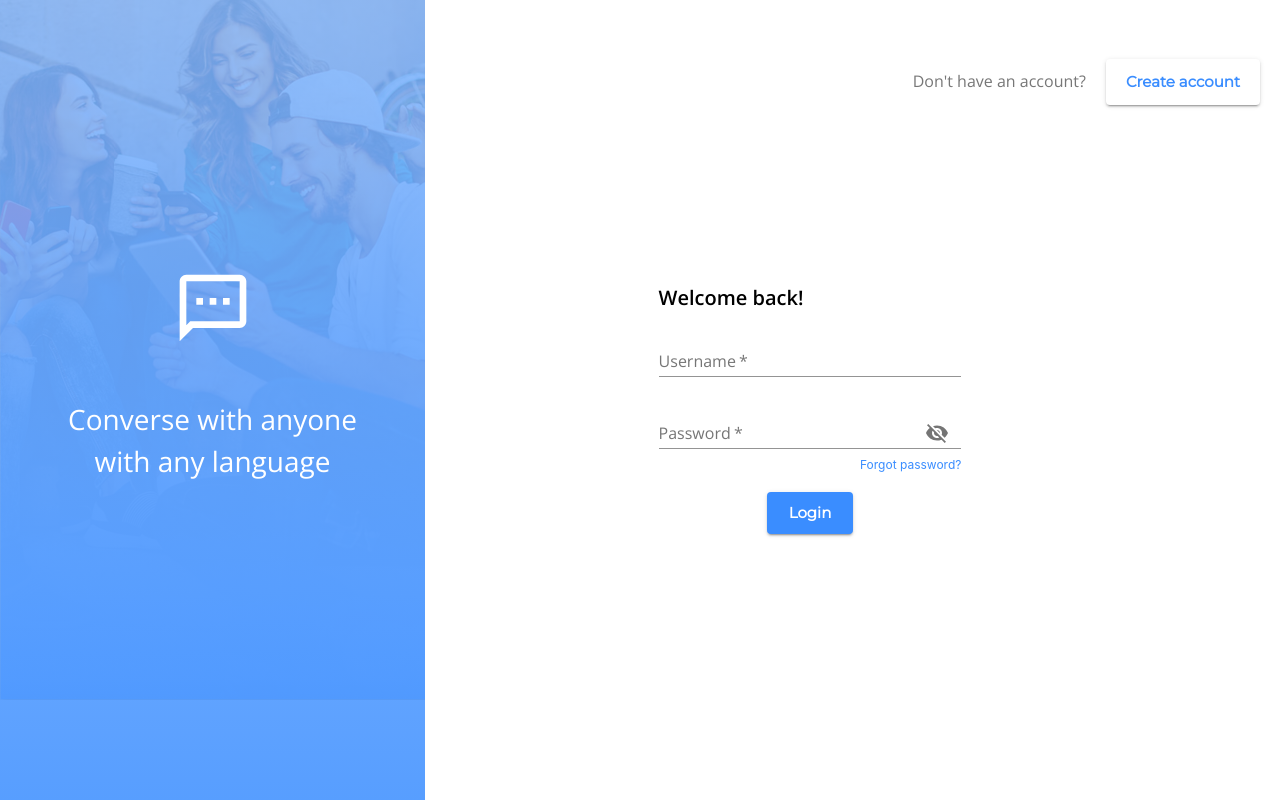
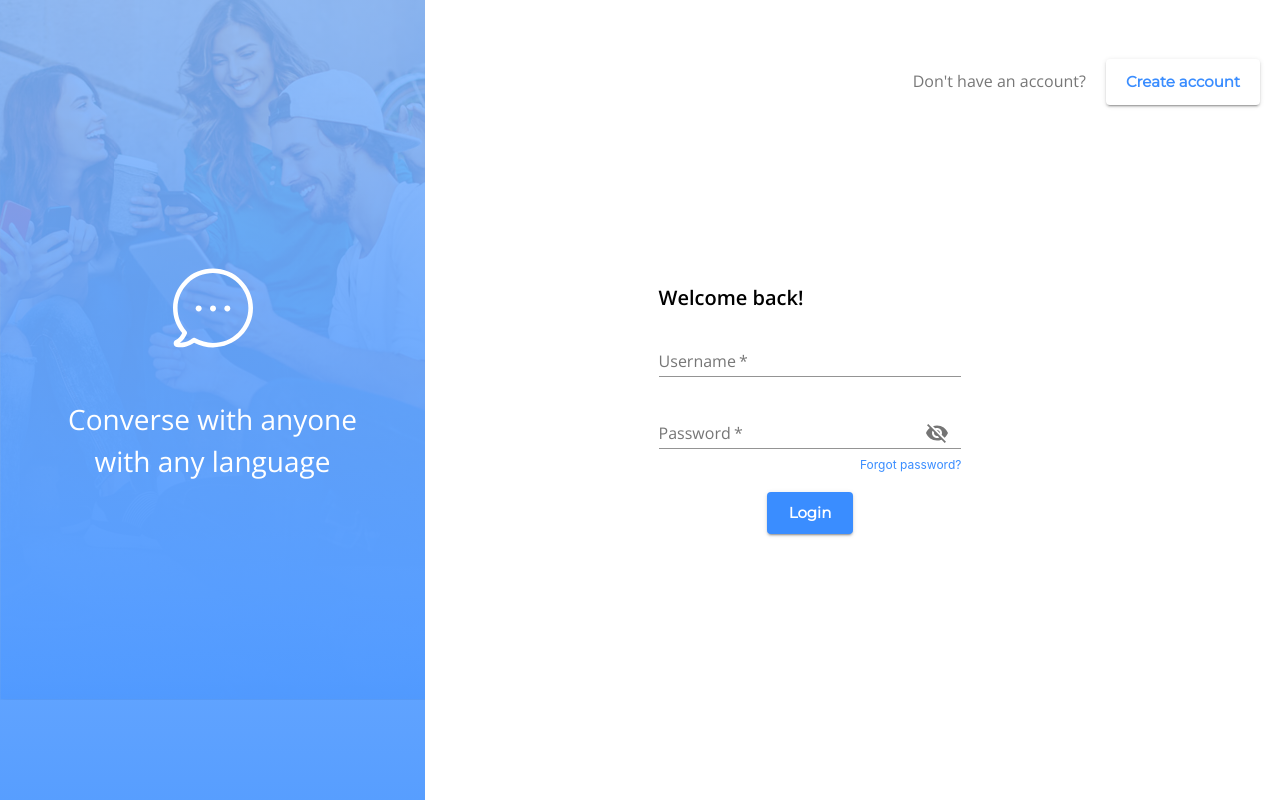
Before and after one commit to BurnhamG/messenger-9996, a React (Create React App) app in the folder client/: page /login in a window 1280 px wide. Built offline with nearby package versions, Linux system fonts and the light colour scheme; no server answers.

Commit message:
Use correct icon

```diff
--- a/client/src/WelcomeSideBanner.js
+++ b/client/src/WelcomeSideBanner.js
@@ -1,7 +1,8 @@
 import React from "react";
 import { Hidden, Typography, Grid } from "@material-ui/core";
 import { makeStyles } from "@material-ui/core/styles";
-import SmsOutlinedIcon from "@material-ui/icons/SmsOutlined";
+import SvgIcon from "@material-ui/core/SvgIcon";
+import { ReactComponent as Bubble } from "./assets/bubble.svg";
 
 import backgroundImage from "./assets/bg-img.png";
 
@@ -18,6 +19,9 @@ const useStyles = makeStyles((theme) => ({
     textAlign: "center",
     margin: "50px",
   },
+  icon: {
+    fontSize: "5rem"
+  },
 }));
 
 export const WelcomeSideBanner = () => {
@@ -31,7 +35,9 @@ export const WelcomeSideBanner = () => {
         alignItems="center"
         className={classes.root}
       >
-        <SmsOutlinedIcon style={{ color: "white", fontSize: "5em" }} />
+        <SvgIcon className={classes.icon} viewBox="0 0 67 67">
+          <Bubble />
+        </SvgIcon>
         <Typography className={classes.text}>
           Converse with anyone with any language
         </Typography>
```
Also changed, not shown: client/src/assets/bubble.svg (added).
